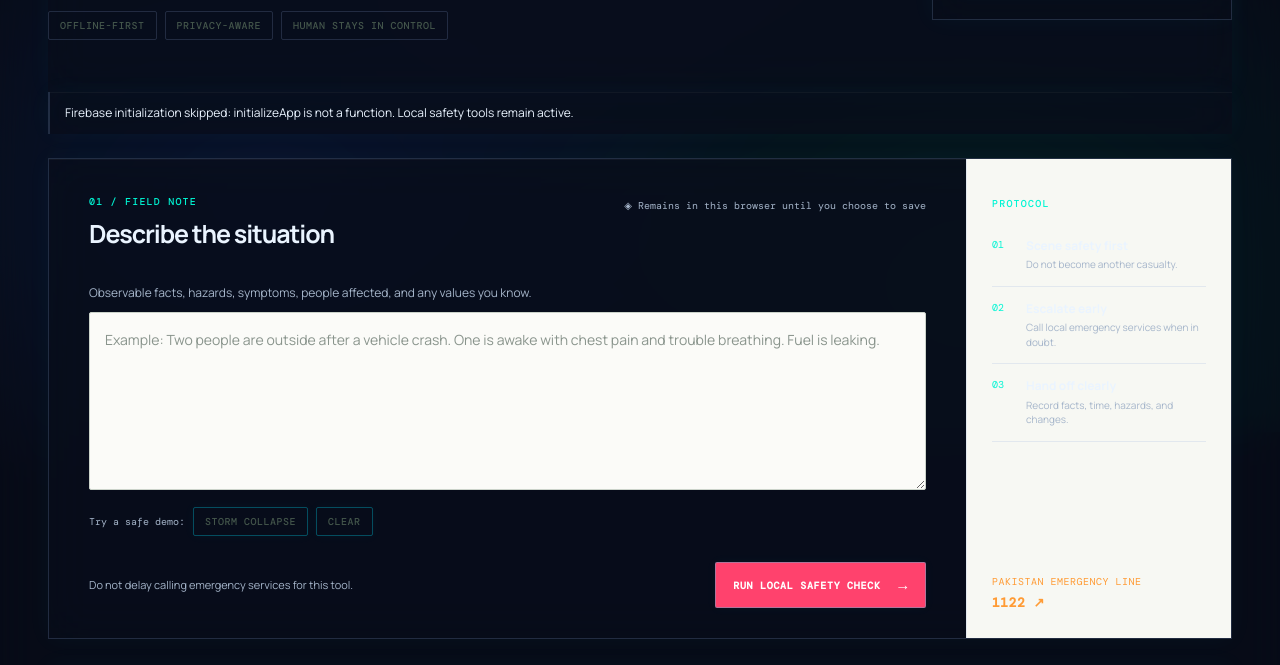
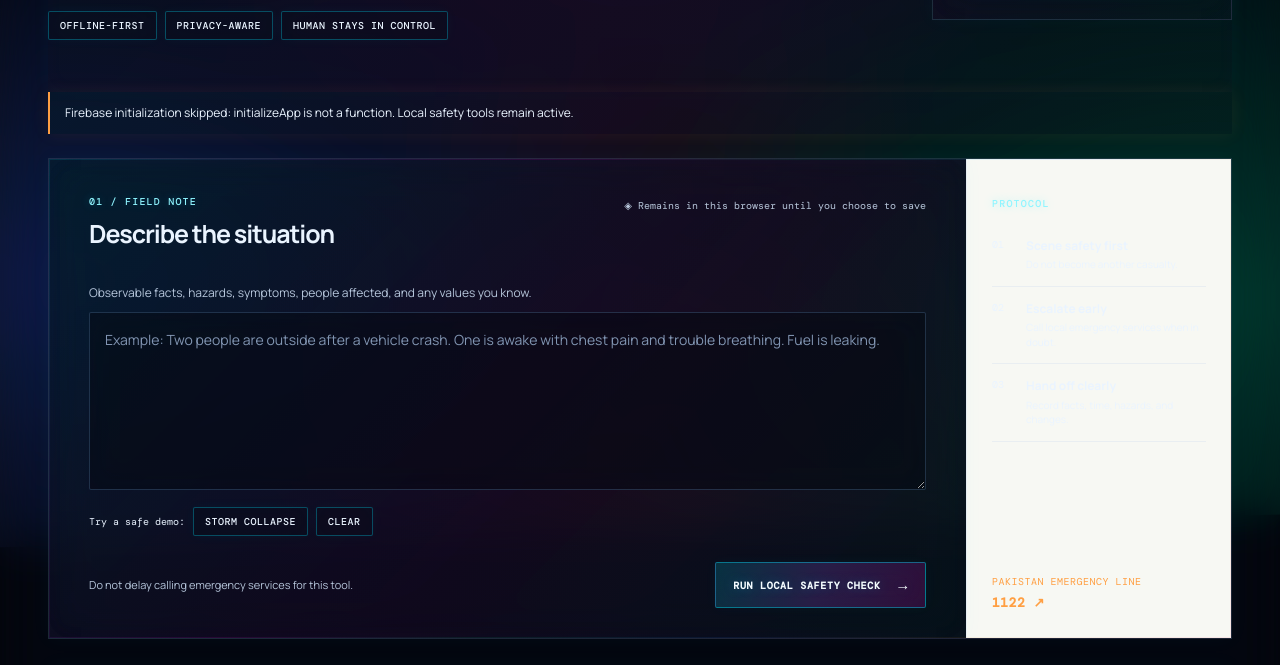
Before and after one commit to Devv66/PulseField, a website built with Vite: page index.html in a window 1280 px wide. Shown: the part 476-1141 px from the top of the page. Built offline with nearby package versions, Linux system fonts and the light colour scheme; some packages are replaced by stand-ins of ours; no server answers; a web font is replaced by a local one.

Commit message:
Refine dashboard to reference-style transparent seven-color neon glass

```diff
--- a/src/styles.css
+++ b/src/styles.css
@@ -199,3 +199,25 @@ body::before{inset:-15%;z-index:0!important;background:radial-gradient(ellipse a
 .pulse-orb{filter:drop-shadow(0 0 12px rgba(0,229,255,.3)) drop-shadow(0 0 22px rgba(255,0,229,.12))}
 input:focus,textarea:focus,select:focus{outline:none!important;border-color:#00e5ff!important;box-shadow:0 0 0 2px rgba(0,229,255,.14),0 0 18px rgba(0,229,255,.1)!important}
 @keyframes neonAurora{0%{transform:translate3d(-1%,0,0) rotate(-2deg);filter:hue-rotate(0deg)}100%{transform:translate3d(1%,2%,0) rotate(2deg);filter:hue-rotate(35deg)}}
+
+/* Reference-style transparent spectrum neon glass */
+:root{--ink:#e9f2ff;--muted:#aab8ce;--page:#04060c;--panel:rgba(8,12,22,.42);--panel-2:rgba(12,17,30,.4);--line:rgba(160,185,230,.16);--mint:#00e5ff;--mint-deep:#72f8ff;--amber:#ff9f43;--red:#ff416d}
+html,body{background:#04060c!important;color:#e9f2ff!important}
+body::before{inset:-25%!important;z-index:0!important;opacity:.9;background:radial-gradient(ellipse at 12% 14%,rgba(0,229,255,.25),transparent 30%),radial-gradient(ellipse at 86% 13%,rgba(255,0,229,.22),transparent 28%),radial-gradient(ellipse at 80% 82%,rgba(0,255,149,.19),transparent 31%),radial-gradient(ellipse at 20% 78%,rgba(41,121,255,.2),transparent 30%),radial-gradient(ellipse at 50% 48%,rgba(168,85,247,.12),transparent 34%),radial-gradient(ellipse at 62% 12%,rgba(255,138,0,.12),transparent 25%),radial-gradient(ellipse at 52% 95%,rgba(255,54,94,.14),transparent 30%);animation:refSpectrum 26s linear infinite alternate!important}
+.shell{position:relative;z-index:1;background:transparent!important;color:#eaf4ff!important}
+.shell :is(.topbar,.hero,.mission-card,.notice,.triage-workspace,.triage-output,.ai-augment,.timeline,.empty-state,.principles article,.section-heading,.composer,.sidebar,.timeline-row,.result-grid article,.finding-card,.actions-card,.vitals-card,.handoff-grid>div,.ai-lists>div){background-color:rgba(8,12,22,.36)!important;background-image:linear-gradient(135deg,rgba(0,229,255,.035),rgba(255,0,229,.025),rgba(0,255,149,.025))!important;border-color:rgba(147,177,222,.16)!important;color:#eaf4ff!important;backdrop-filter:blur(22px) saturate(150%)!important;-webkit-backdrop-filter:blur(22px) saturate(150%)!important;box-shadow:0 0 20px rgba(0,229,255,.035),inset 0 0 22px rgba(168,85,247,.025)!important}
+.shell :is(.mission-card,.triage-workspace,.triage-output,.ai-augment,.timeline,.principles article,.empty-state){border:1px solid rgba(150,180,230,.16)!important;position:relative}
+.shell :is(.mission-card,.triage-workspace,.triage-output,.ai-augment,.timeline,.principles article,.empty-state)::after{content:"";pointer-events:none;position:absolute;inset:0;border-radius:inherit;padding:1px;background:linear-gradient(125deg,rgba(0,229,255,.24),rgba(168,85,247,.18),rgba(255,0,229,.22),rgba(0,255,149,.16),rgba(41,121,255,.2),rgba(255,138,0,.15),rgba(255,54,94,.18));mask:linear-gradient(#000 0 0) content-box,linear-gradient(#000 0 0);mask-composite:exclude;opacity:.5}
+.shell :is(p,li,label,span,small,strong,h1,h2,h3,.eyebrow,.lede,.secure-note,.microcopy,.label,.connection,.connection strong,.connection small){color:inherit}
+.shell .eyebrow{color:#8ff5ff!important;text-shadow:0 0 10px rgba(0,229,255,.28)}.shell h1 em{color:#ff7de9!important;text-shadow:0 0 22px rgba(255,0,229,.28)}
+.shell .lede,.shell .microcopy,.shell .secure-note,.shell .notice{color:#b9c8dc!important}.shell .mission-card p:not(.eyebrow),.shell .composer label,.shell .composer-foot p{color:#b6c6db!important}
+.shell :is(.hero-chips span,.chip,.button,.text-button,button){background-color:rgba(10,15,28,.38)!important;color:#eaf4ff!important;border-color:rgba(0,229,255,.3)!important;box-shadow:0 0 12px rgba(0,229,255,.045)!important;backdrop-filter:blur(14px)!important}
+.shell :is(.button.primary,.button.emergency,.glass-cta){background:linear-gradient(110deg,rgba(0,229,255,.17),rgba(168,85,247,.2),rgba(255,0,229,.16))!important;border:1px solid rgba(0,229,255,.4)!important;color:#f4fcff!important;text-shadow:0 0 12px rgba(0,229,255,.25)!important}
+.shell :is(button:hover,.button:hover,.chip:hover,.text-button:hover){border-color:rgba(255,0,229,.55)!important;box-shadow:0 0 16px rgba(255,0,229,.14),0 0 22px rgba(0,229,255,.1)!important}
+.shell textarea,.shell input,.shell select{background:rgba(5,9,18,.46)!important;color:#edf7ff!important;border-color:rgba(112,166,222,.24)!important;backdrop-filter:blur(14px)!important}.shell textarea::placeholder,.shell input::placeholder{color:#8296b3!important}
+.shell .notice.warning{border-left-color:#ff9f43!important;box-shadow:0 0 18px rgba(255,159,67,.08)!important}.shell .notice.danger{border-left-color:#ff416d!important;box-shadow:0 0 18px rgba(255,65,109,.08)!important}
+.glass-modal{background:linear-gradient(145deg,rgba(4,8,18,.72),rgba(12,7,24,.68),rgba(4,15,22,.72))!important;backdrop-filter:blur(30px) saturate(155%)!important;border-color:rgba(0,229,255,.35)!important;box-shadow:0 0 34px rgba(0,229,255,.15),0 0 80px rgba(255,0,229,.12),inset 0 0 40px rgba(168,85,247,.045),0 32px 90px rgba(0,0,0,.65)!important}
+.glass-modal-grid>div{background:rgba(5,9,18,.32)!important;backdrop-filter:blur(20px)!important;border-color:rgba(255,255,255,.12)!important}.glass-modal-grid>div:nth-child(1){border-color:rgba(0,229,255,.32)!important}.glass-modal-grid>div:nth-child(2){border-color:rgba(255,0,229,.32)!important}.glass-modal-grid>div:nth-child(3){border-color:rgba(0,255,149,.32)!important}
+.glass-modal-grid>div:nth-child(1) .glass-icon{color:#00e5ff!important;background:rgba(0,229,255,.13)!important}.glass-modal-grid>div:nth-child(2) .glass-icon{color:#ff00e5!important;background:rgba(255,0,229,.13)!important}.glass-modal-grid>div:nth-child(3) .glass-icon{color:#00ff95!important;background:rgba(0,255,149,.13)!important}
+.glass-overlay{background:rgba(2,4,10,.35)!important;backdrop-filter:blur(20px) saturate(150%)!important}
+@keyframes refSpectrum{0%{transform:translate3d(-1.5%,0,0) rotate(-3deg);filter:hue-rotate(0deg)}50%{transform:translate3d(1%,1.5%,0) rotate(1deg);filter:hue-rotate(28deg)}100%{transform:translate3d(1.5%,-1%,0) rotate(3deg);filter:hue-rotate(-28deg)}}
```
